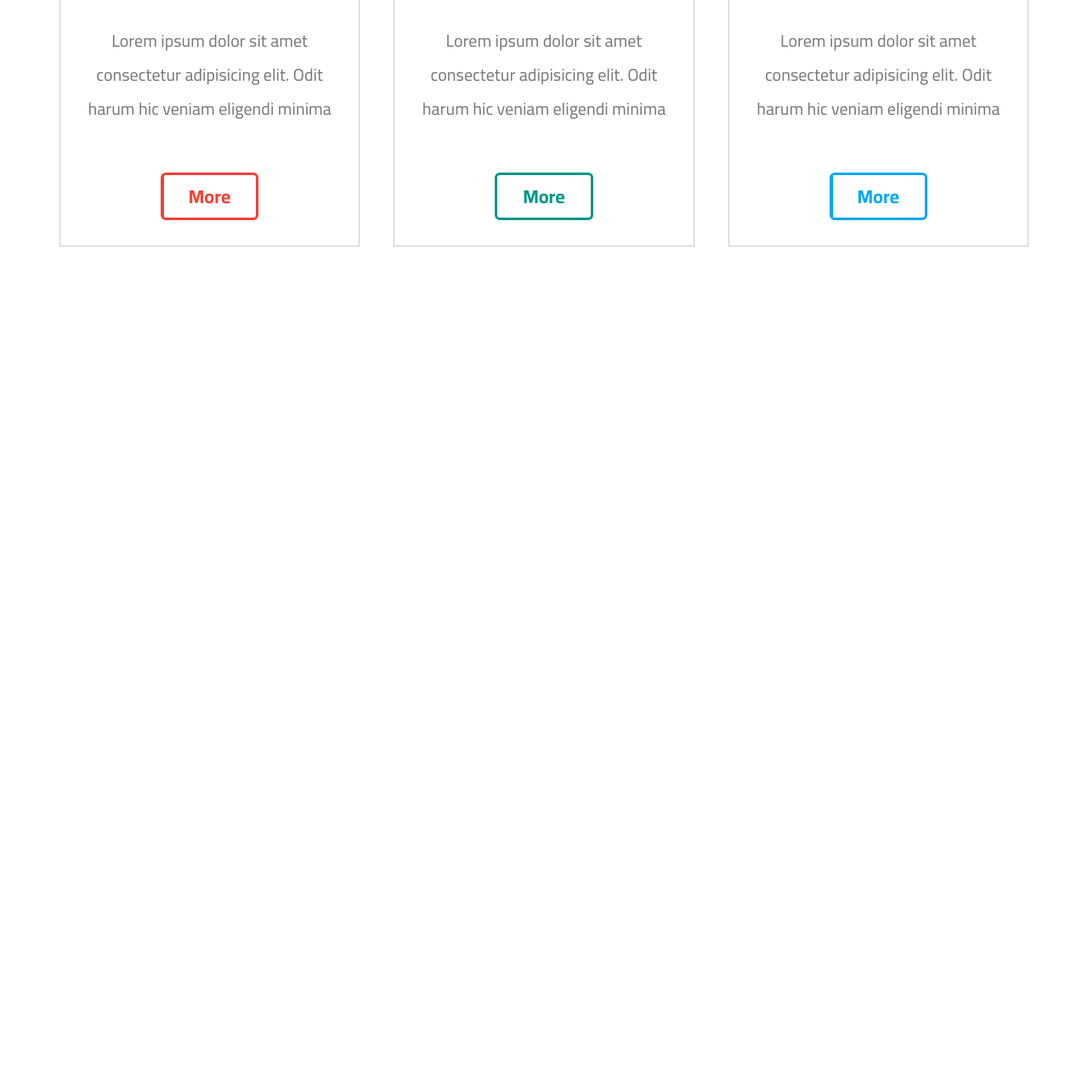
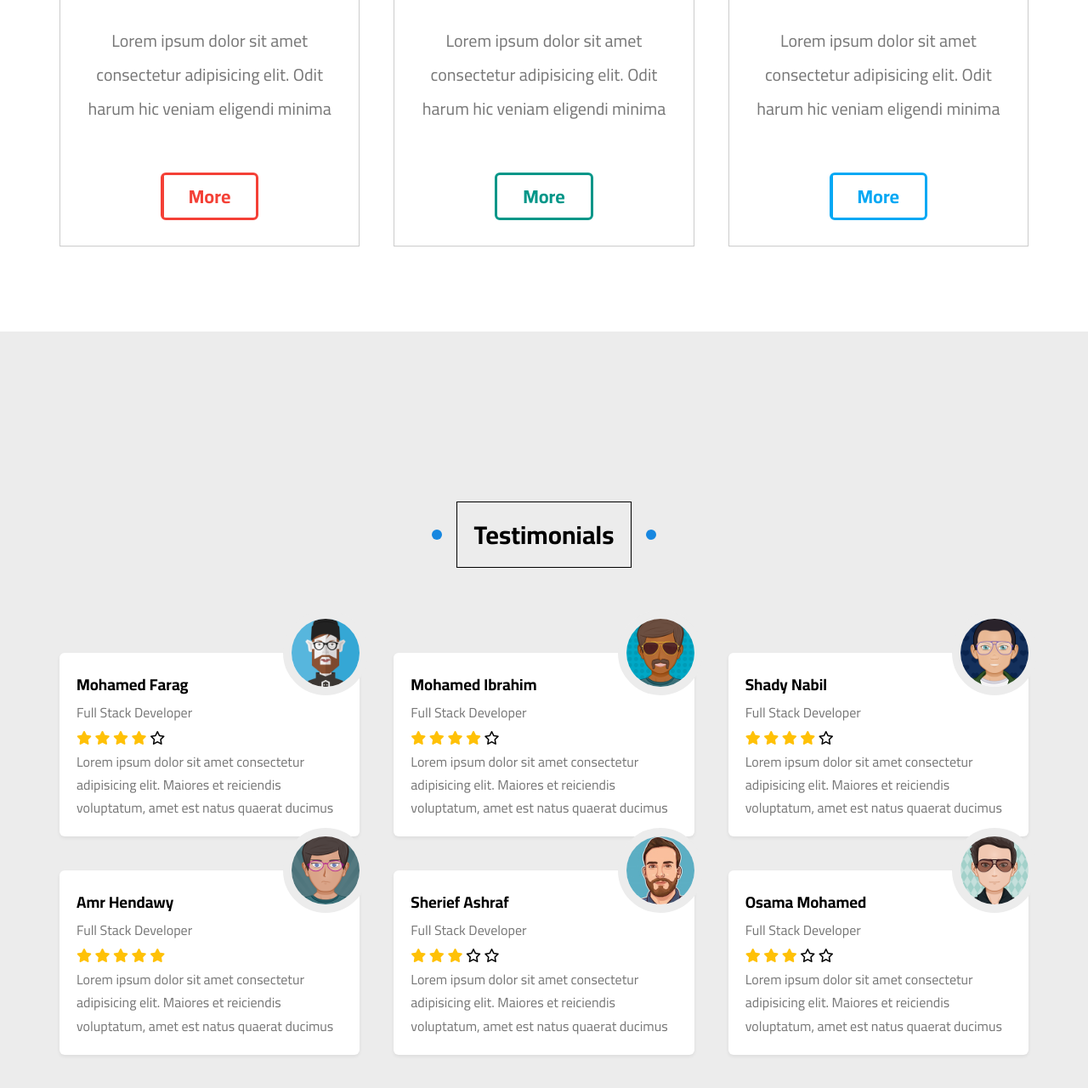
Before and after one commit to abdelrhman892/template_5_HTML-CSS, a plain HTML site: page index.html in a window 1280 px wide. Shown: the part 4203-5483 px from the top of the page at 85% size. Before the commit the page ends 4593 px from the top, so only its background shows below. Drawn offline with Linux system fonts and the light colour scheme.

Commit message:
Finish with testimonials section

```diff
--- a/CSS/style.css
+++ b/CSS/style.css
@@ -598,6 +598,57 @@ ul {
 }
 
 /* End Features*/
+
+/* start Testimonials */
+
+.testimonials {
+  padding-top: var(--main-padding-top);
+  padding-bottom: var(--main-padding-bottom);
+  position: relative;
+  background-color: var(--section-background);
+}
+
+.testimonials .container {
+  display: grid;
+  grid-template-columns: repeat(auto-fill, minmax(300px, 1fr));
+  gap: 40px;
+}
+
+.testimonials .box {
+  padding: 20px;
+  background-color: white;
+  box-shadow: 0 2px 4px rgb(0 0 0 / 7%);
+  border-radius: 6px;
+  position: relative;
+}
+
+.testimonials .box img {
+  position: absolute;
+  right: -10px;
+  top: -50px;
+  width: 100px;
+  height: 100px;
+  border-radius: 50%;
+  border: 10px solid var(--section-background);
+}
+
+.testimonials .box .title {
+  color: #777;
+}
+
+.testimonials .box .rate .filled {
+  color: #FFC107;
+}
+
+.testimonials .box p {
+  color: #777;
+  line-height: 1.7;
+}
+
+
+/* End Testimonials */
+
+
 /* Start Animation */
 @keyframes up-and-down {
   0%,
--- a/index.html
+++ b/index.html
@@ -290,7 +290,120 @@
           <a href="#">More</a>
         </div>
       </div>
-      <!-- End Features -->
-    </body>
+    </div>
+    <!-- End Features -->
 
-  </html>
+    <!-- Start Testimonials -->
+
+    <div class="testimonials" id="testimonials">
+      <h2 class="main-title">Testimonials</h2>
+      <div class="container">
+        <div class="box">
+          <img src="imgs/avatar-01.png" alt>
+          <h3>Mohamed Farag</h3>
+          <span class="title">Full Stack Developer</span>
+          <div class="rate">
+            <i class="filled fas fa-star"></i>
+            <i class="filled fas fa-star"></i>
+            <i class="filled fas fa-star"></i>
+            <i class="filled fas fa-star"></i>
+            <i class="far fa-star"></i>
+          </div>
+          <p>
+            Lorem ipsum dolor sit amet consectetur adipisicing elit. Maiores
+            et reiciendis voluptatum, amet est natus
+            quaerat ducimus
+          </p>
+        </div>
+        <div class="box">
+          <img src="imgs/avatar-02.png" alt>
+          <h3>Mohamed Ibrahim</h3>
+          <span class="title">Full Stack Developer</span>
+          <div class="rate">
+            <i class="filled fas fa-star"></i>
+            <i class="filled fas fa-star"></i>
+            <i class="filled fas fa-star"></i>
+            <i class="filled fas fa-star"></i>
+            <i class="far fa-star"></i>
+          </div>
+          <p>
+            Lorem ipsum dolor sit amet consectetur adipisicing elit. Maiores
+            et reiciendis voluptatum, amet est natus
+            quaerat ducimus
+          </p>
+        </div>
+        <div class="box">
+          <img src="imgs/avatar-03.png" alt>
+          <h3>Shady Nabil</h3>
+          <span class="title">Full Stack Developer</span>
+          <div class="rate">
+            <i class="filled fas fa-star"></i>
+            <i class="filled fas fa-star"></i>
+            <i class="filled fas fa-star"></i>
+            <i class="filled fas fa-star"></i>
+            <i class="far fa-star"></i>
+          </div>
+          <p>
+            Lorem ipsum dolor sit amet consectetur adipisicing elit. Maiores
+            et reiciendis voluptatum, amet est natus
+            quaerat ducimus
+          </p>
+        </div>
+        <div class="box">
+          <img src="imgs/avatar-04.png" alt>
+          <h3>Amr Hendawy</h3>
+          <span class="title">Full Stack Developer</span>
+          <div class="rate">
+            <i class="filled fas fa-star"></i>
+            <i class="filled fas fa-star"></i>
+            <i class="filled fas fa-star"></i>
+            <i class="filled fas fa-star"></i>
+            <i class="filled fas fa-star"></i>
+          </div>
+          <p>
+            Lorem ipsum dolor sit amet consectetur adipisicing elit. Maiores
+            et reiciendis voluptatum, amet est natus
+            quaerat ducimus
+          </p>
+        </div>
+        <div class="box">
+          <img src="imgs/avatar-05.png" alt>
+          <h3>Sherief Ashraf</h3>
+          <span class="title">Full Stack Developer</span>
+          <div class="rate">
+            <i class="filled fas fa-star"></i>
+            <i class="filled fas fa-star"></i>
+            <i class="filled fas fa-star"></i>
+            <i class="far fa-star"></i>
+            <i class="far fa-star"></i>
+          </div>
+          <p>
+            Lorem ipsum dolor sit amet consectetur adipisicing elit. Maiores
+            et reiciendis voluptatum, amet est natus
+            quaerat ducimus
+          </p>
+        </div>
+        <div class="box">
+          <img src="imgs/avatar-06.png" alt>
+          <h3>Osama Mohamed</h3>
+          <span class="title">Full Stack Developer</span>
+          <div class="rate">
+            <i class="filled fas fa-star"></i>
+            <i class="filled fas fa-star"></i>
+            <i class="filled fas fa-star"></i>
+            <i class="far fa-star"></i>
+            <i class="far fa-star"></i>
+          </div>
+          <p>
+            Lorem ipsum dolor sit amet consectetur adipisicing elit. Maiores
+            et reiciendis voluptatum, amet est natus
+            quaerat ducimus
+          </p>
+        </div>
+      </div>
+    </div>
+
+    <!-- End Testimonials -->
+  </body>
+
+</html>
```
